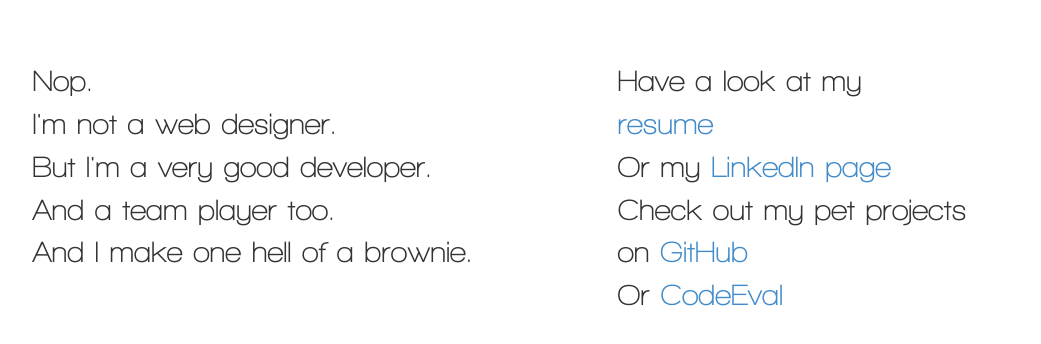
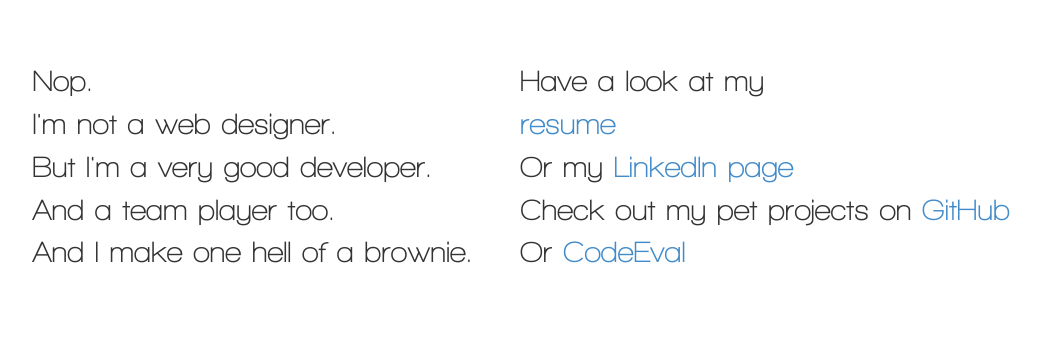
Before and after one commit to pobed2/mepage, a website: page client/index.html in a window 1280 px wide. Shown: the whole page, without its empty margins (135-1176 px from the left). Drawn offline with Linux system fonts and the light colour scheme.

Commit message:
Changed layout

```diff
--- a/client/index.html
+++ b/client/index.html
@@ -16,14 +16,14 @@
     <body>
         <div class="container">
             <div class="row">
-                <div class="col-xs-12 col-md-6 col-md-offset-1">
+                <div class="col-xs-12 col-md-5 col-md-offset-1">
                     <div>Nop.</div>
                     <div>I'm not a web designer.</div>
                     <div>But I'm a very good developer.</div>
                     <div>And a team player too.</div>
                     <div>And I make one hell of a brownie.</div>
                 </div>
-                <div class="col-xs-12 col-md-4">Have a look at my
+                <div class="col-xs-12 col-md-6">Have a look at my
                     <div>
                         <a href="https://www.dropbox.com/s/d6wfad0mzwpjozg/Resume.pdf">resume</a>
                     </div>
```
